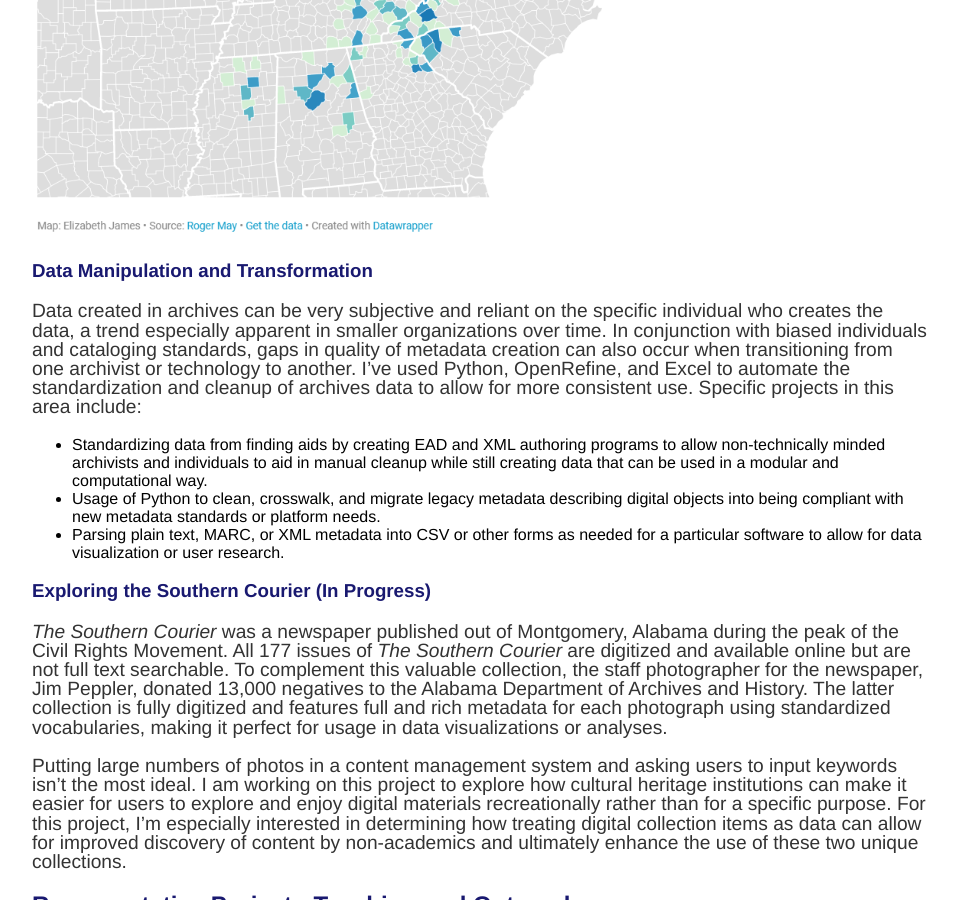
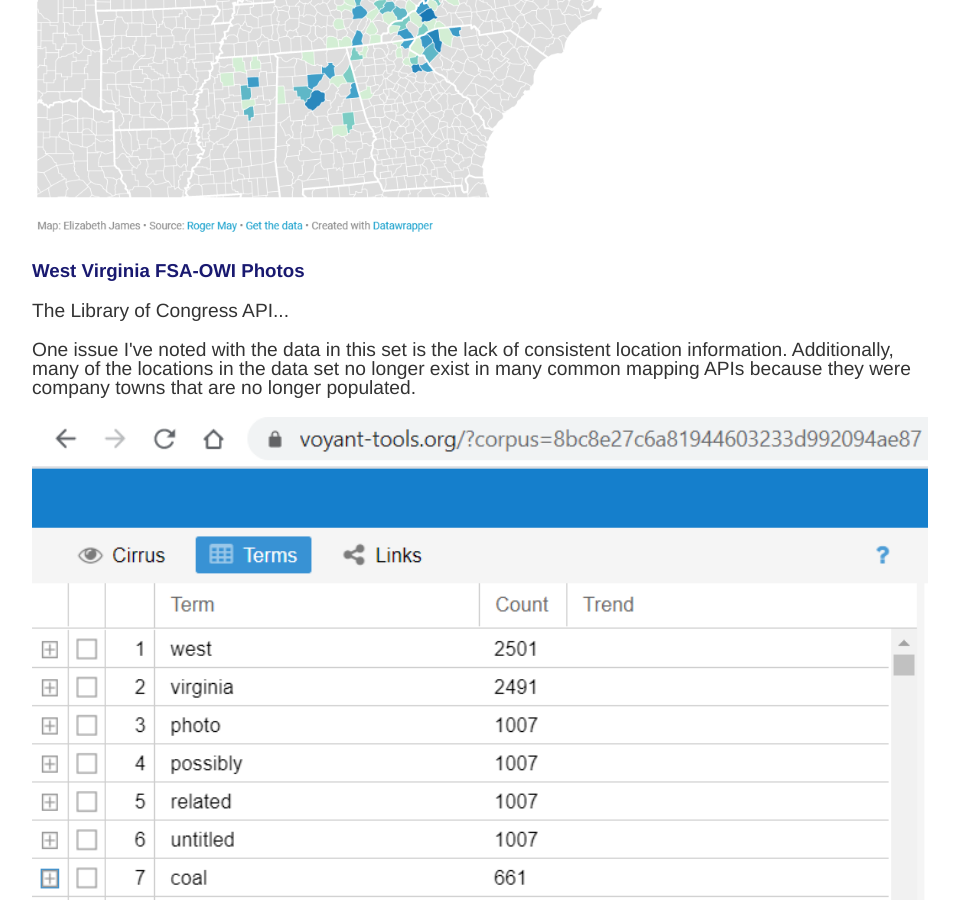
Before and after one commit to elizajames/old_site, a Jekyll site: the page built from projects/index.html, in a window 1280 px wide and 900 px high, scrolled down 2942 px. Shown: the whole window, without its empty margins (160-1119 px from the left). Built offline with Jekyll 4.4.1, drawn with Linux system fonts in a browser that asks for light colours.

Commit message:
Update index.html

```diff
--- a/projects/index.html
+++ b/projects/index.html
@@ -19,6 +19,12 @@ title: Projects Completed
 	<p>I have admired the work of Roger May for a long time, and when he put out a call on Twitter for help mapping the Looking at Appalachia project, I had no choice but to respond. The Looking at Appalachia project is composed of more than 800 photos contributed from individuals throughout the Appalachian region to demonstrate the diversity and complexity of the Appalachian experience. On the project website, the photos are housed in an image carousel and organized by state of origin and feature only plain text unstandardized metadata about each photo. I wrote a Python program to visit the page for each state and crawl the page for the URL and string of metadata associated with each of the images. Then, I used regular expressions to parse out data for the photographer, date, URL, and location of each photograph. Because this data was not created by a cataloger or other metadata expert, some manual and automated cleanup was needed in Excel to clean and map locations to federal county FIPS codes. Specifically, Virginia has some unique geographic entities that are independent cities within counties that defied standardized methods. Then, the data was imported into Datawrapper for visualization and dissemination purposes.</p>
 	<p>Creating this map allowed me to help Roger more concretely see what areas of Appalachia are more represented by the project and help determine what areas could benefit from outreach. Additionally, this map helps demonstrate that Looking at Appalachia depicts a broad geographic range of Appalachian experiences.</p>
 	<img src="/images/LookingAtAppalachia.png" alt="Map showing the frequency and distribution of photograph submissions to the Looking at Appalachia project." class="responsive">
+
+	<h3>West Virginia FSA-OWI Photos</h3>
+	<p>The Library of Congress API...</p>
+	<p>One issue I've noted with the data in this set is the lack of consistent location information. Additionally, many of the locations in the data set no longer exist in many common mapping APIs because they were company towns that are no longer populated.</p>
+	<img src="/images/Top20Terms.png" alt="Top 20 most frequently occurring words in the titles of FSA-OWI photos taken in West Virginia." class="responsive">
+	<img src="/images/WVPhotographers.png" alt="Percentage breakdown of photographers who took photos in West Virginia with the FSA-OWI." class="responsive">
 
 	<h3>Data Manipulation and Transformation</h3>
 	<p>Data created in archives can be very subjective and reliant on the specific individual who creates the data, a trend especially apparent in smaller organizations over time. In conjunction with biased individuals and cataloging standards, gaps in quality of metadata creation can also occur when transitioning from one archivist or technology to another. I’ve used Python, OpenRefine, and Excel to automate the standardization and cleanup of archives data to allow for more consistent use. Specific projects in this area include:</p>
```
